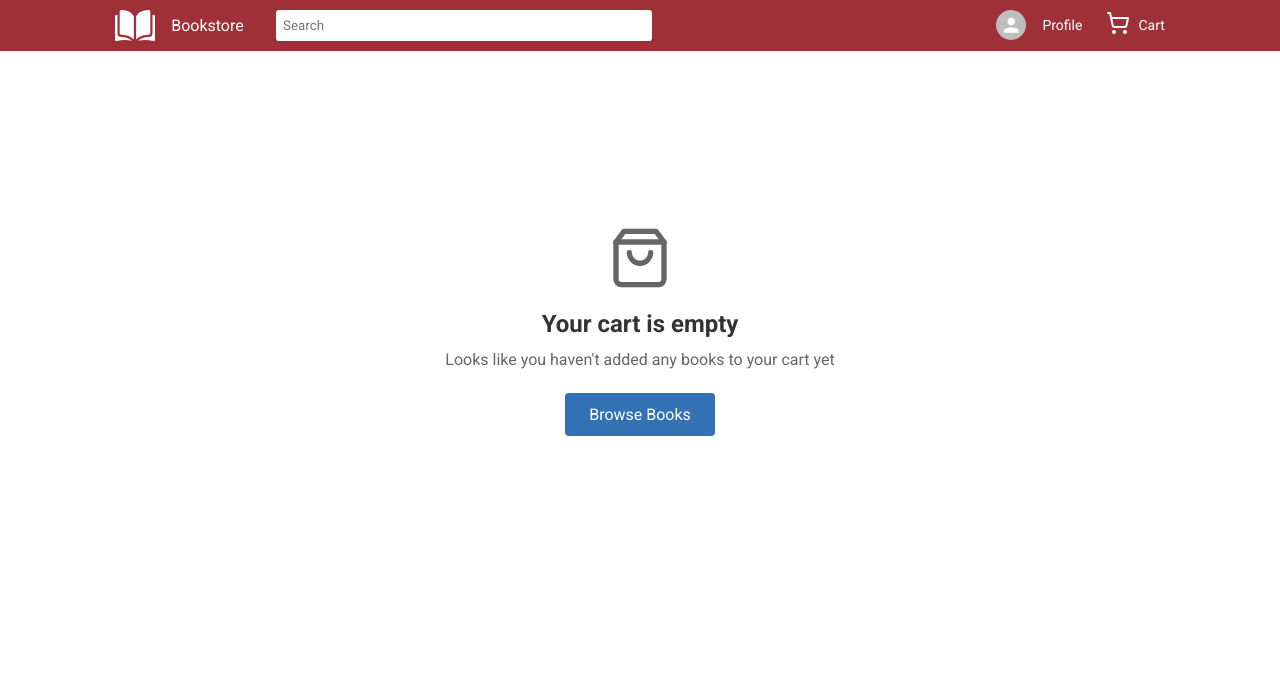
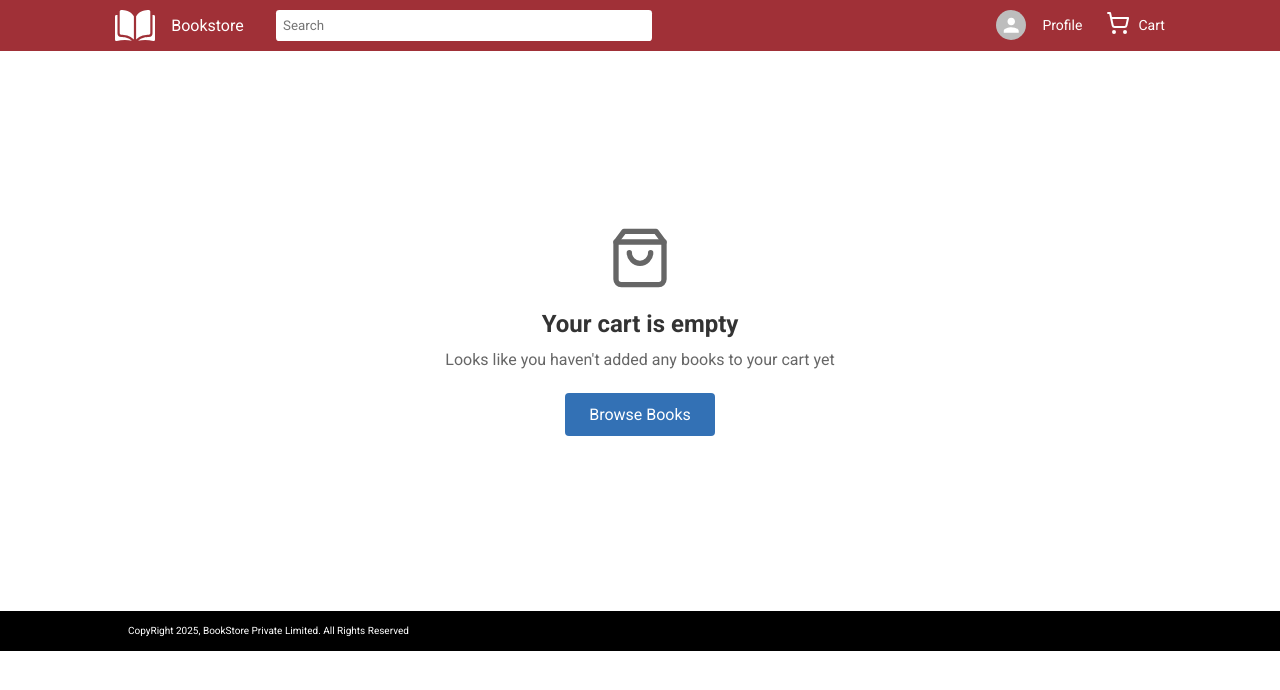
Before and after one commit to likithSiddavatamM/eCommerce-BookStoreApp, a React (Create React App) app: page /cart in a window 1280 px wide. Shown: the top 690 px of the page. Built offline with nearby package versions, Linux system fonts and the light colour scheme.

Commit message:
[LIKITH] feat : Added Search feature and Footer component

```diff
--- a/public/index.html
+++ b/public/index.html
@@ -24,7 +24,7 @@
       work correctly both with client-side routing and a non-root public URL.
       Learn how to configure a non-root public URL by running `npm run build`.
     -->
-    <title>React App</title>
+    <title>Book Store</title>
   </head>
   <body>
     <noscript>You need to enable JavaScript to run this app.</noscript>
--- a/src/Api.js
+++ b/src/Api.js
@@ -1,6 +1,6 @@
 import axios from "axios"
 
-const BASE_URL = `http://localhost:7000/api/v1/`;
+const BASE_URL = `http://localhost:3000/api/v1/`;
 
 const getAuth = () => {
     return `Bearer ${localStorage.getItem('accessToken')}`
@@ -97,3 +97,11 @@ export const getCartItemsApi = async () => {
         throw error;
     }
 };
+
+export const searchedBooks = async(page, text) => {
+
+    const books = await axios.get(`${BASE_URL}/books/search/${page}`, {params: {searchQuery: text}})
+    console.log(books,"***")
+    return books?.data?.data;
+
+}
--- a/src/App/BookContainerSlice.js
+++ b/src/App/BookContainerSlice.js
@@ -5,7 +5,8 @@ const BookContainerReducer = createSlice({
     initialState:{
         page: 1,
         count: 0,
-        books: []
+        books: [],
+        value: '',
     },
     reducers: {
         setBooks: (state, action) => {
@@ -14,10 +15,13 @@ const BookContainerReducer = createSlice({
         },
         setPage: (state, action) => {
             state.page=action.payload
-        }
+        },
+        setValue: (state, action) => {
+          state.value=action.payload
+      }
       },
 })
 
-export const {setBooks, setPage} = BookContainerReducer.actions;
+export const {setBooks, setPage, setValue} = BookContainerReducer.actions;
 
 export default BookContainerReducer.reducer;
--- a/src/Components/BookContainer/BookContainer.jsx
+++ b/src/Components/BookContainer/BookContainer.jsx
@@ -1,7 +1,7 @@
 import React, { useEffect, useRef } from "react";
 import Book from "../Book/Book";
 import './BookContainer.scss';
-import { allBooks } from "../../Api";
+import { searchedBooks } from "../../Api";
 import { Pagination } from "@mui/material";
 import { useSelector, useDispatch } from "react-redux";
 import { setBooks, setPage } from "../../App/BookContainerSlice";
@@ -11,17 +11,22 @@ export default () => {
     const page = useSelector((state)=>state.bookContainer.page);
     const books = useSelector((state)=>state.bookContainer.books);
     const count = useSelector((state)=>state.bookContainer.count);
+    const value = useSelector((state)=>state.bookContainer.value);
+
     let prevPage = useRef(page);
+    let prevValue = useRef(value);
+
     const dispatch = useDispatch();
 
     useEffect(()=>{
-        if(prevPage.current!=page || books.length==0)
+        if(prevPage.current!=page || books.length==0 || prevValue.current!=value)
             (async()=>{
-                const data = await allBooks(page);
+                const data = await searchedBooks(page, value);
                 dispatch(setBooks({data: data[0], count: Math.ceil(data[1] / 20)}))
                 prevPage.current=page;
+                prevValue.current = value;
             })()
-    }, [page])
+    }, [page, value])
 
     return(
         <>
@@ -30,7 +35,7 @@ export default () => {
                     books.map((book)=><Book key={book._id} book={book}/>)
                 }
             </div>
-            {count&&(<footer className="Footer">
+            {count>1&&(<footer className="Footer">
                 <Pagination
                     count={count}
                     page={page}
@@ -39,5 +44,4 @@ export default () => {
             </footer>)}
         </>
     )
-
 }
--- a/src/Components/BookContainer/BookContainer.scss
+++ b/src/Components/BookContainer/BookContainer.scss
@@ -6,6 +6,7 @@
     flex-wrap: wrap;
     padding-top: 4em;
     position: relative;
+    min-height: 78.5vh;
 }
 
 .Footer {
--- /dev/null
+++ b/src/Components/Footer/Footer.jsx
@@ -0,0 +1,12 @@
+import React from "react";
+import './Footer.scss'
+
+export default () => {
+
+    return (
+        <footer className="CopyRight">
+            CopyRight 2025, BookStore Private Limited. All Rights Reserved
+        </footer>
+    )
+
+}
--- /dev/null
+++ b/src/Components/Footer/Footer.scss
@@ -0,0 +1,12 @@
+.CopyRight {
+    display: flex;
+    justify-content: left;
+    padding-left: 10%;
+    align-items: center;
+    background-color: black;
+    height: 5vh;
+    color: white;
+    font-size: x-small;
+    position: relative;
+    min-width: 27vh;
+}
--- a/src/Components/Header/Header.jsx
+++ b/src/Components/Header/Header.jsx
@@ -10,6 +10,8 @@ import "./Header.scss";
 import a from "../../Assets/education.svg";
 import LoginSignup from "../LoginSignup/LoginSignup";
 import { fetchUserDataApiCall } from "../../Api";
+import { setValue, setPage } from "../../App/BookContainerSlice";
+
 
 const Header = () => {
   const [anchorEl, setAnchorEl] = useState(null);
@@ -18,6 +20,7 @@ const Header = () => {
   const cartItems = useSelector((state) => state.cart.items);
   const dispatch = useDispatch();
   const navigate = useNavigate();
+  let search;
 
   const toggleModal = () => {
     setShowModal(!showModal);
@@ -57,7 +60,11 @@ const Header = () => {
             <img src={a} alt="Logo" className="logo-image" />
             Bookstore
           </div>
-          <input type="text" placeholder="Search" className="search-bar" />
+          <input type="text" placeholder="Search" className="search-bar" onChange={(e) => {
+            const value = e.currentTarget.value
+            clearTimeout(search);
+            search = setTimeout(() => {dispatch(setValue(/^[a-zA-Z0-9]+$/.test(value) ? value : "")); dispatch(setPage(1))}, 750);
+            }}/>
         </div>
         <div className="user-actions">
           <div className="icon">
--- a/src/RoutingModule.js
+++ b/src/RoutingModule.js
@@ -5,6 +5,7 @@ import Header from "./Components/Header/Header";
 import UserProfile from "./Components/UserProfile/UserProfile";
 import BookDetails from "./Components/BookDetails/BookDetails";
 import Cart from "./Components/Cart/Cart";
+import Footer from "./Components/Footer/Footer";
 
 function Routing(){
     const route = createBrowserRouter([
@@ -14,6 +15,8 @@ function Routing(){
             element:<>
                         <Header/>
                         <DashBoard/>
+                        <Footer/>
+
                     </>,
             children:[{
                     path: '/',
```
